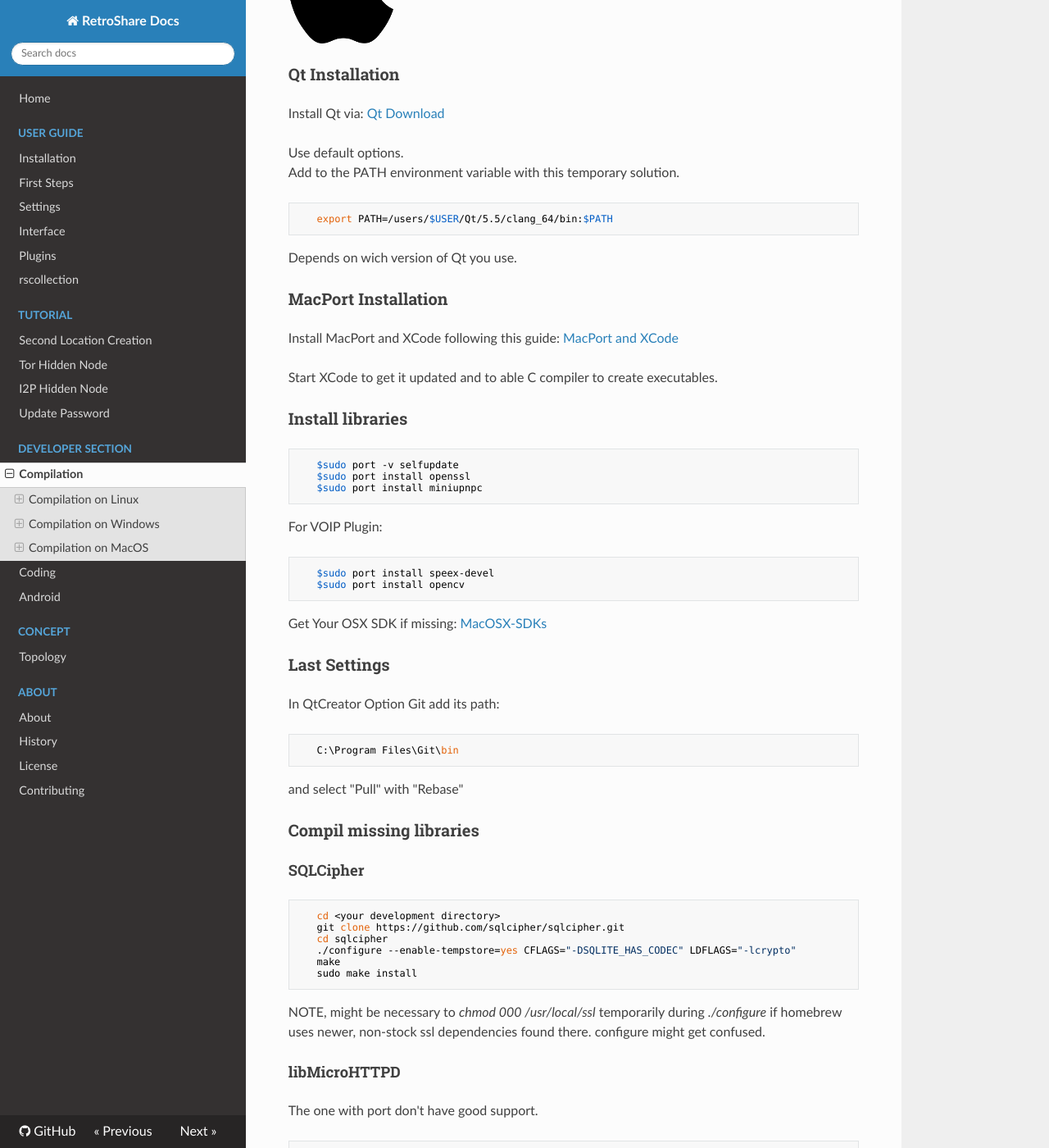
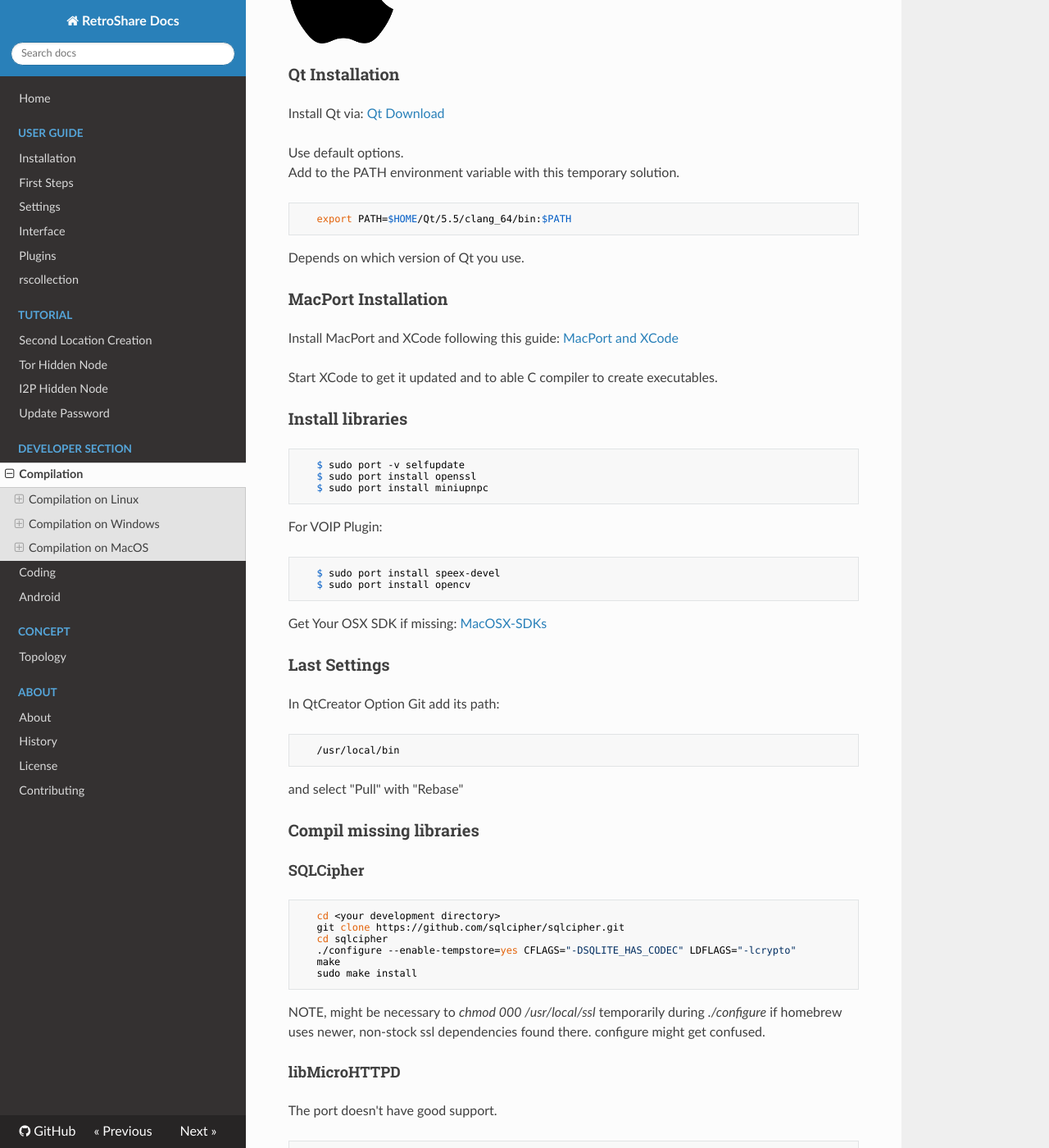
Before and after one commit to RetroShare/documentation, an MkDocs documentation site: the page built from docs/developer/compilation.md, in a window 1280 px wide and 1400 px high, scrolled down 4857 px. Shown: the whole window at 82% size. Built offline with MkDocs 1.6.1, drawn with Linux system fonts in a browser that asks for light colours; nearby versions of some CDN libraries; old or Windows-style settings are respelled for this version of MkDocs; some of the changed text lies outside the part shown.

Commit message:
Fix Mac compilation doco
Fix paths, spelling and grammar.

```diff
--- a/docs/developer/compilation.md
+++ b/docs/developer/compilation.md
@@ -209,9 +209,9 @@
 Use default options.
 Add to the PATH environment variable with this temporary solution.
 
-       export PATH=/users/$USER/Qt/5.5/clang_64/bin:$PATH
+       export PATH=$HOME/Qt/5.5/clang_64/bin:$PATH
 
-Depends on wich version of Qt you use.
+Depends on which version of Qt you use.
 
 ###MacPort Installation
 
@@ -221,14 +221,14 @@
 
 ###Install libraries
 
-       $sudo port -v selfupdate
-       $sudo port install openssl
-       $sudo port install miniupnpc
+       $ sudo port -v selfupdate
+       $ sudo port install openssl
+       $ sudo port install miniupnpc
 
 For VOIP Plugin:
 
-       $sudo port install speex-devel
-       $sudo port install opencv
+       $ sudo port install speex-devel
+       $ sudo port install opencv
 
 Get Your OSX SDK if missing: [MacOSX-SDKs](https://github.com/phracker/MacOSX-SDKs)
 
@@ -236,7 +236,7 @@
 
 In QtCreator Option Git add its path:
 
-       C:\Program Files\Git\bin
+       /usr/local/bin
 
 and select "Pull" with "Rebase"
 
@@ -254,7 +254,7 @@
 homebrew uses newer, non-stock ssl dependencies found there. configure might get confused.
 
 ####libMicroHTTPD
-The one with port don't have good support.
+The port doesn't have good support.
 
        cd <your development directory>
        wget http://ftpmirror.gnu.org/libmicrohttpd/libmicrohttpd-0.9.46.tar.gz
```
Also changed, not shown: other parts of docs/developer/compilation.md (+1 -1 lines).
